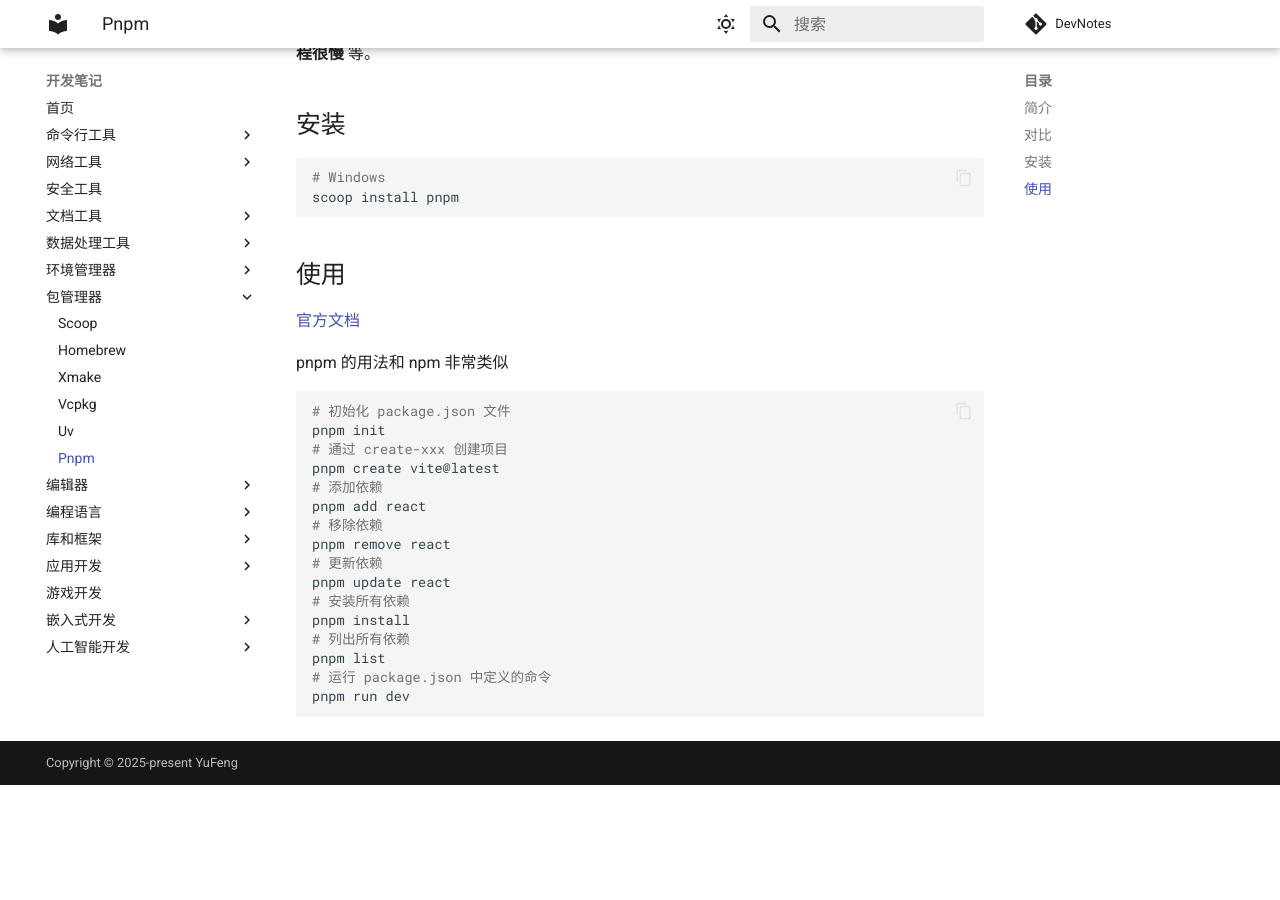
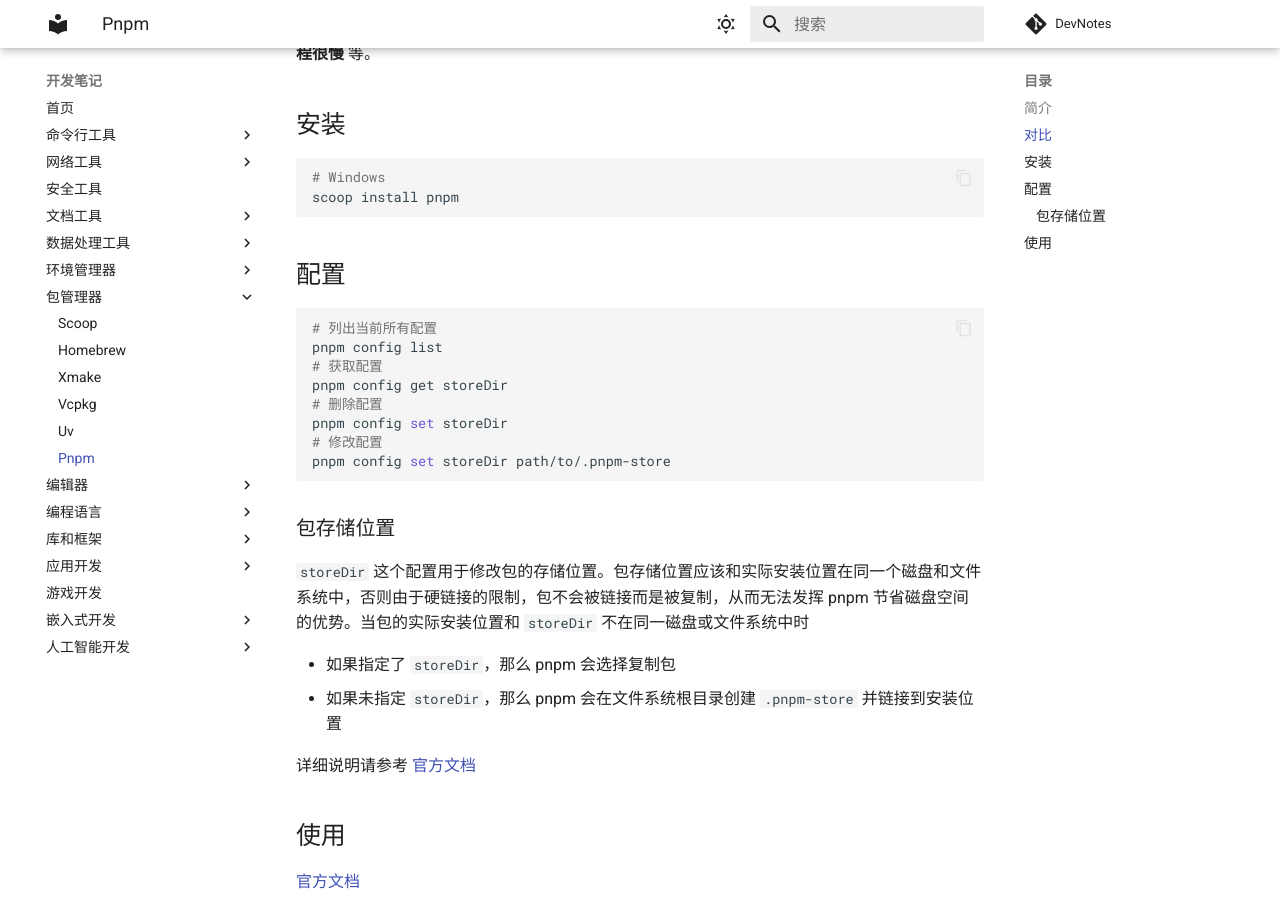
Before and after one commit to Juemuren/DevNotes, an MkDocs documentation site: the page built from docs/包管理器/Pnpm.md, in a window 1280 px wide and 900 px high, scrolled down 373 px. Built offline with MkDocs 1.6.1 and Material for MkDocs 9.7.7, drawn with Linux system fonts in a browser that asks for light colours; comment, search, counter and statistics services are not loaded; before the commit the page ends 1158 px from its top, so only the background shows below that.

Commit message:
2026-5-16

````diff
--- a/docs/包管理器/Pnpm.md
+++ b/docs/包管理器/Pnpm.md
@@ -16,6 +16,28 @@
 # Windows
 scoop install pnpm
 ```
+
+## 配置
+
+```sh
+# 列出当前所有配置
+pnpm config list
+# 获取配置
+pnpm config get storeDir
+# 删除配置
+pnpm config set storeDir
+# 修改配置
+pnpm config set storeDir path/to/.pnpm-store
+```
+
+### 包存储位置
+
+`storeDir` 这个配置用于修改包的存储位置。包存储位置应该和实际安装位置在同一个磁盘和文件系统中，否则由于硬链接的限制，包不会被链接而是被复制，从而无法发挥 pnpm 节省磁盘空间的优势。当包的实际安装位置和 `storeDir` 不在同一磁盘或文件系统中时
+
+- 如果指定了 `storeDir`，那么 pnpm 会选择复制包
+- 如果未指定 `storeDir`，那么 pnpm 会在文件系统根目录创建 `.pnpm-store` 并链接到安装位置
+
+详细说明请参考 [官方文档](https://pnpm.io/faq#does-pnpm-work-across-multiple-drives-or-filesystems)
 
 ## 使用
 
````
Also changed, not shown: docs/环境管理器/Mise.md (+85 -12 lines).
